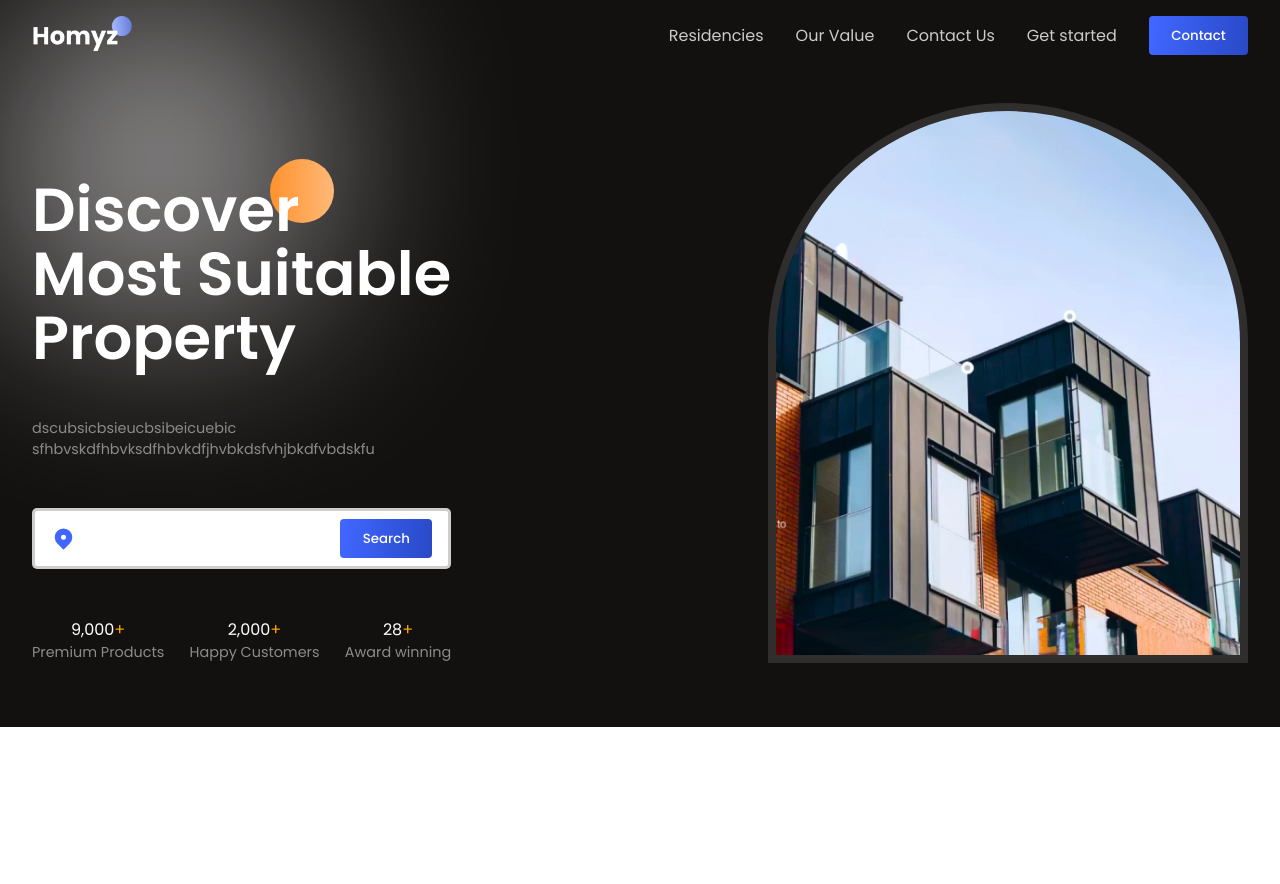
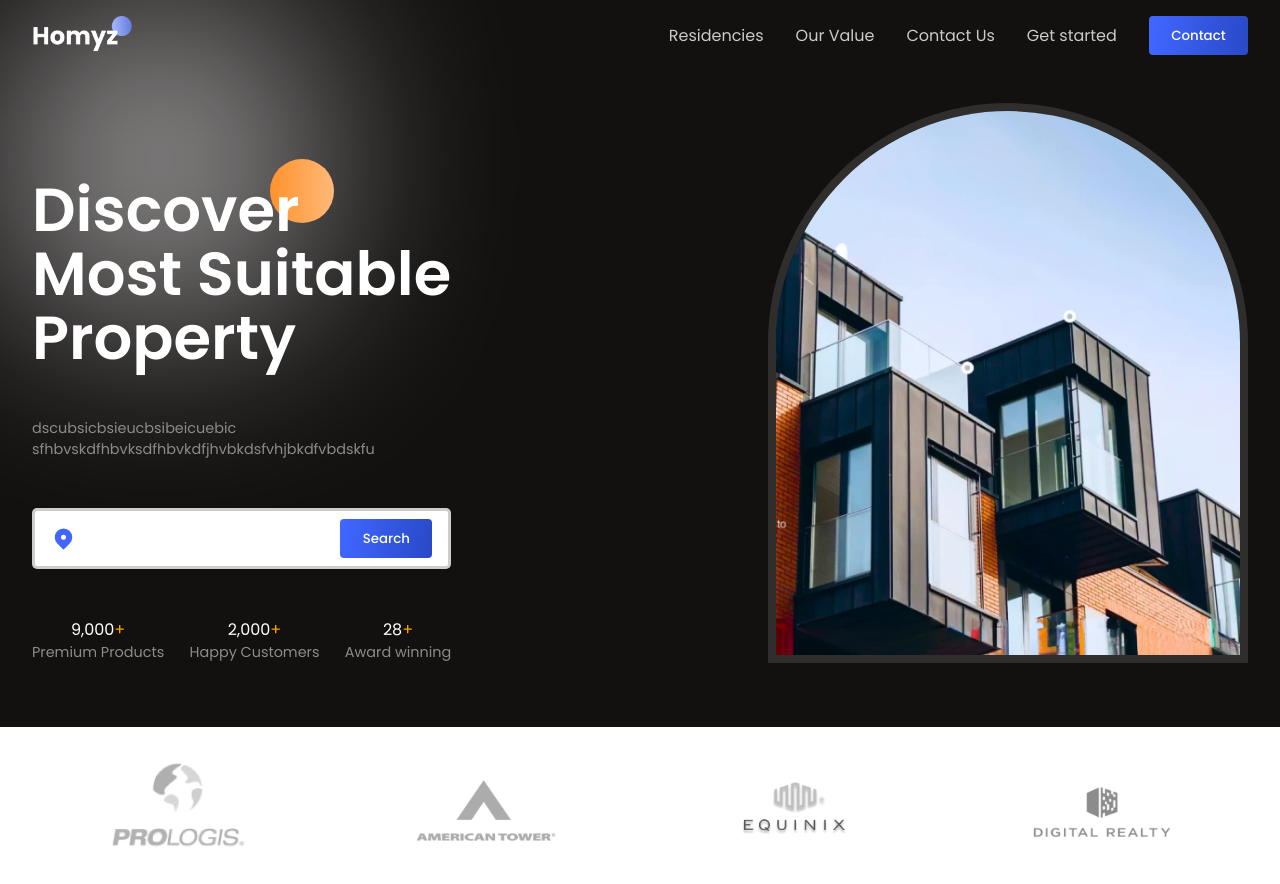
Before and after one commit to Robson-Aires/Labber, a React (Vite) app in the folder labber-project/: page / in a window 1280 px wide. Shown: the top 884 px of the page. Before the commit the page ends 800 px from the top, so only its background shows below. Built offline with nearby package versions, Linux system fonts and the light colour scheme.

Commit message:
logo das companias parceiras colocadas

```diff
--- a/labber-project/src/App.jsx
+++ b/labber-project/src/App.jsx
@@ -1,6 +1,7 @@
 import Header from './components/Header/Header'
 import Hero from './components/Hero/Hero';
 import './App.css'
+import Companies from './components/Companies/Companies';
 
 function App() {
   return (
@@ -10,6 +11,7 @@
  <Header/>
  <Hero />
   </div>
+  <Companies />
 </div>
   );
 }
--- /dev/null
+++ b/labber-project/src/components/Companies/Companies.css
@@ -0,0 +1,8 @@
+.c-container{
+    justify-content: space-around;
+    gap: 1rem;
+}
+
+.c-container>img{
+    width: 9rem;
+}
--- /dev/null
+++ b/labber-project/src/components/Companies/Companies.jsx
@@ -0,0 +1,17 @@
+import React from 'react'
+import './Companies.css'
+
+const Companies = () => {
+  return (
+    <section className="c-wrapper">
+        <div className="paddings innerWidth flexCenter c-container">
+            <img src="./prologis.png" alt="" />
+            <img src="./tower.png" alt="" />
+            <img src="./equinix.png" alt="" />
+            <img src="./realty.png" alt="" />
+        </div>
+    </section>
+  )
+}
+
+export default Companies
```
